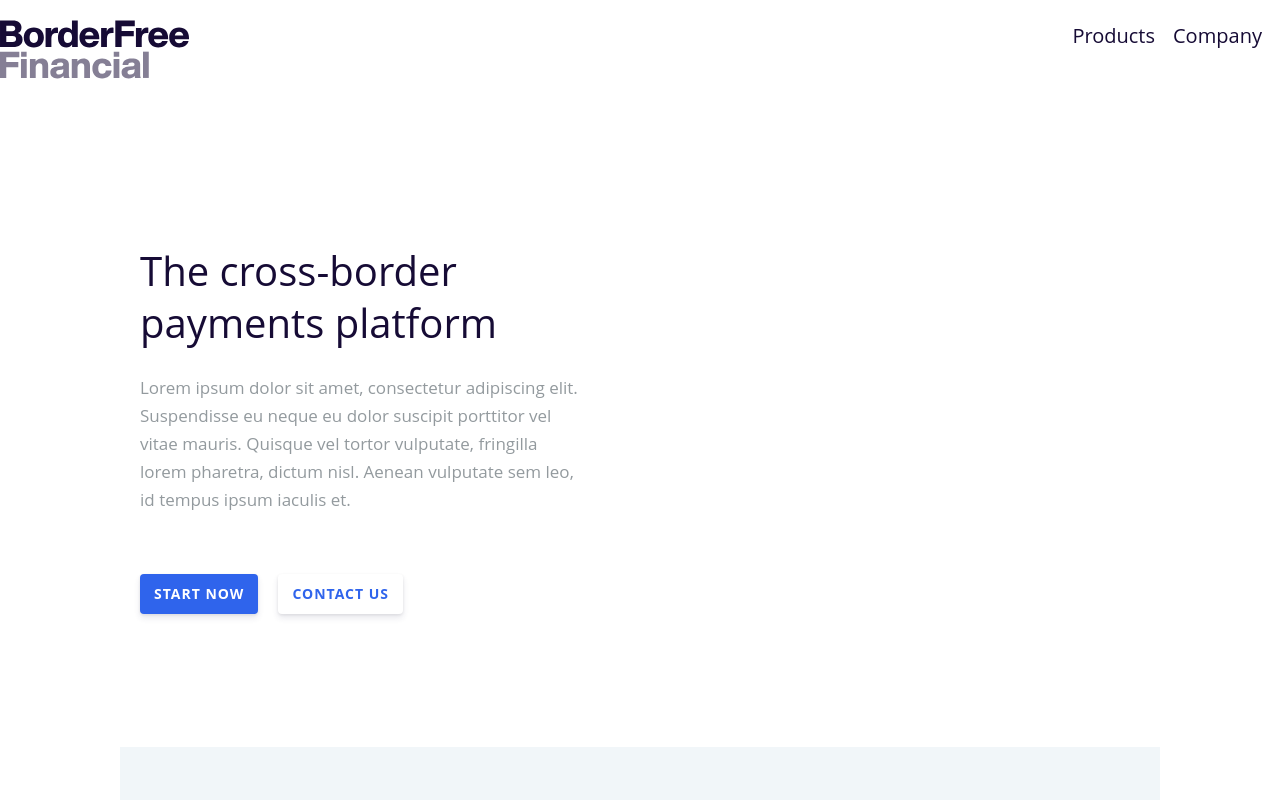
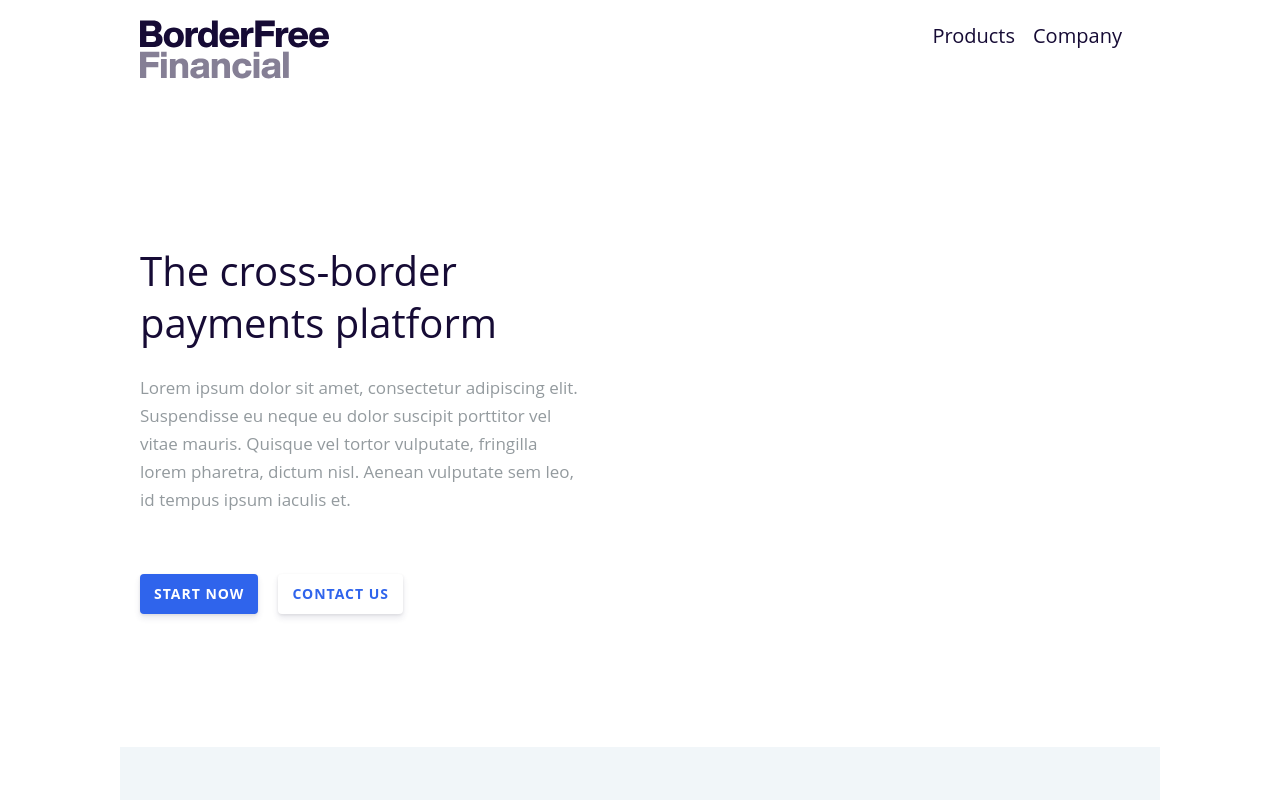
Before and after one commit to jffjhnsn/bf-site, a Gatsby site: page / in a window 1280 px wide. Shown: the top 800 px of the page. Built offline with nearby package versions, Linux system fonts and the light colour scheme; Gatsby itself is replaced by a stand-in of ours.

Commit message:
adjust containers

```diff
--- a/src/components/container.js
+++ b/src/components/container.js
@@ -1,13 +1,13 @@
 import React from "react"
 import styled from "styled-components"
 
-const Container = styled.div`
+const Container = styled.section`
   max-width: 1040px; // large
   margin: 0 auto;
   padding: 0 20px;
   width: 100%;
 `
 
-export default ({ children }) => (
-  <Container className={`container`}>{children}</Container>
+export default ({ className, children }) => (
+  <Container className={className}>{children}</Container>
 )
--- a/src/components/header.js
+++ b/src/components/header.js
@@ -3,10 +3,11 @@ import PropTypes from "prop-types"
 import React from "react"
 import styled from "styled-components"
 import Logo from "../assets/company-logo.svg"
+import Container from "./container"
 
 const Header = ({ siteTitle }) => (
   <header>
-    <Container className="container">
+    <HeaderContainer>
       <Link to="/">
         <Logo height="59" width="189" alt={siteTitle}/>
       </Link>
@@ -14,11 +15,11 @@ const Header = ({ siteTitle }) => (
         <ListLink to="/products/">Products</ListLink>
         <ListLink to="/company/">Company</ListLink>
       </NavLinkList>
-    </Container>
+    </HeaderContainer>
   </header>
 )
 
-const Container = styled.div`
+const HeaderContainer = styled(Container)`
   padding-top: 20px;
 `
 
--- a/src/pages/index.js
+++ b/src/pages/index.js
@@ -2,6 +2,7 @@ import React from "react"
 import Layout from "../components/layout"
 import styled from "styled-components"
 import SEO from "../components/seo"
+import Container from "../components/container"
 // import Image from "../components/image"
 // import { Link } from "gatsby"
 
@@ -31,12 +32,12 @@ const LandingPage = () => (
   </Layout>
 )
 
-const Container = styled.section`
-  max-width:1040px;
-  margin:0 auto;
-  padding:0 20px;
-  width:100%;
-`
+// const Container = styled.section`
+//   max-width:1040px;
+//   margin:0 auto;
+//   padding:0 20px;
+//   width:100%;
+// `
 
 const HeroContainer = styled(Container)`
   padding-top: 160px;
```
